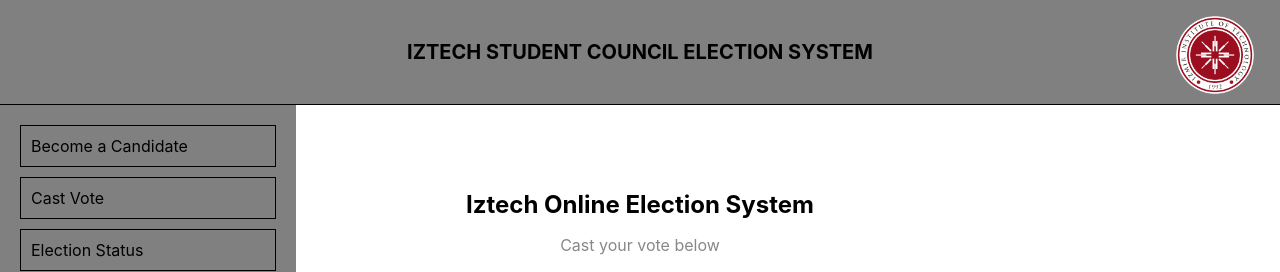
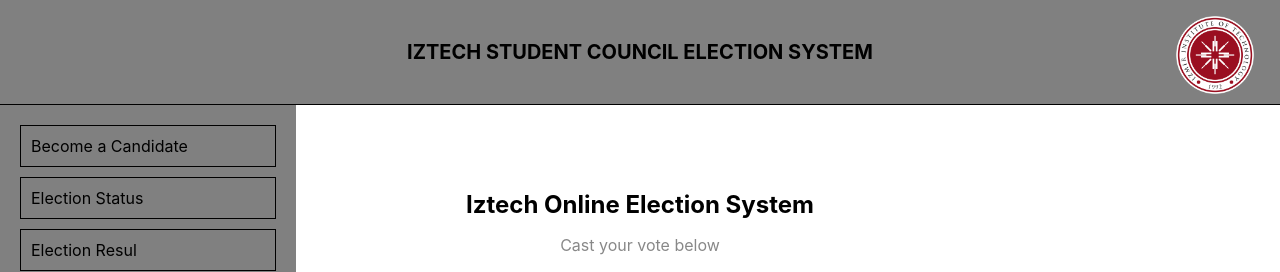
Before and after one commit to rumutaydin/ioes, a React (Create React App) app in the folder ioes/ioes/: page /student-main/cast-vote in a window 1280 px wide. Shown: the top 272 px of the page. Built offline with nearby package versions, Linux system fonts and the light colour scheme; no server answers.

Commit message:
Update CastVote.js

```diff
--- a/ioes/ioes/src/components/screens/CastVote.js
+++ b/ioes/ioes/src/components/screens/CastVote.js
@@ -76,7 +76,6 @@
       <div className="sidebar">
 
         <Link to="became-candidate">Become a Candidate</Link>
-        <Link to="cast-vote">Cast Vote</Link>
         <Link to="election-status">Election Status</Link>
         <Link to="election-result">Election Resul</Link>
         <Link to ="help">Help</Link>
```
